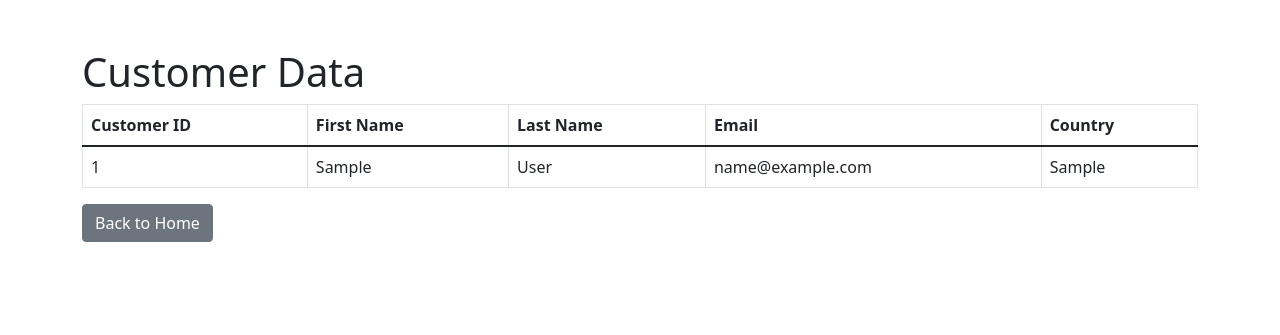
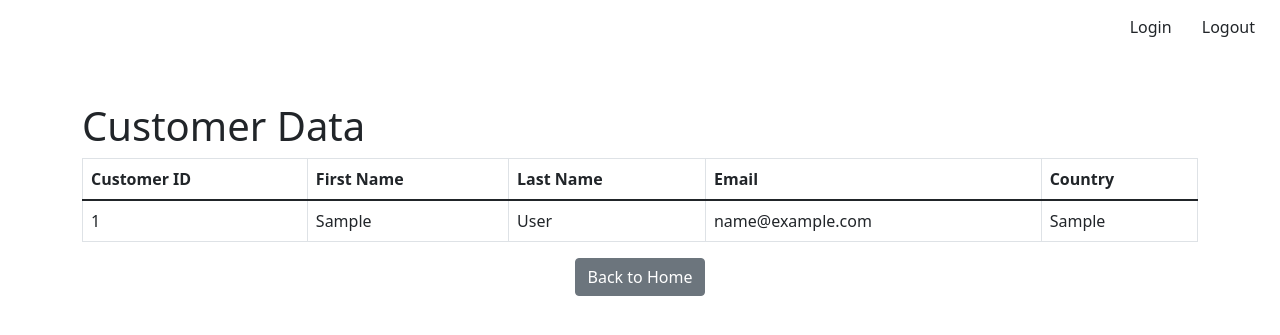
Before and after one commit to Shine-23/Ecommerce-Transactions-using-BigQuery, a Flask app: template frontend/templates/customers.html in a window 1280 px wide. Shown: the top 335 px of the page. Run offline with Flask 3, Linux system fonts and the light colour scheme; the template is opened without the code that fills it: most values are stand-ins (such as "Sample title", 1, 10 or a date in 2020).

Commit message:
Update customers.html

```diff
--- a/frontend/templates/customers.html
+++ b/frontend/templates/customers.html
@@ -5,8 +5,21 @@
     <link href="https://cdn.jsdelivr.net/npm/bootstrap@5.1.3/dist/css/bootstrap.min.css" rel="stylesheet">
 </head>
 <body>
+    <nav class="navbar navbar-light">
+        <div class="container-fluid">
+            <span class="navbar-brand mb-0 h1"></span>
+            <div>
+                <a href="/login" class="btn">Login</a>
+                <a href="/logout" class="btn">Logout</a>
+            </div>
+        </div>
+    </nav>
+
     <div class="container mt-5">
         <h1>Customer Data</h1>
+
+        <!-- Table -->
+        {% if data %}
         <table class="table table-bordered">
             <thead>
                 <tr>
@@ -29,7 +42,29 @@
                 {% endfor %}
             </tbody>
         </table>
-        <a href="/" class="btn btn-secondary">Back to Home</a>
+        {% else %}
+        <div class="alert alert-warning text-center mt-4">
+            <strong>No customer data available.</strong>
+        </div>
+        {% endif %}
+
+        <!-- Back to Home -->
+        <div class="text-center mt-3">
+            <a href="/" class="btn btn-secondary">Back to Home</a>
+        </div>
     </div>
+
+    <!-- JavaScript for Search -->
+    <script>
+        document.getElementById("searchInput").addEventListener("keyup", function () {
+            const searchValue = this.value.toLowerCase();
+            const tableRows = document.querySelectorAll("#customerTableBody tr");
+
+            tableRows.forEach(row => {
+                const rowText = row.textContent.toLowerCase();
+                row.style.display = rowText.includes(searchValue) ? "" : "none";
+            });
+        });
+    </script>
 </body>
 </html>
```
